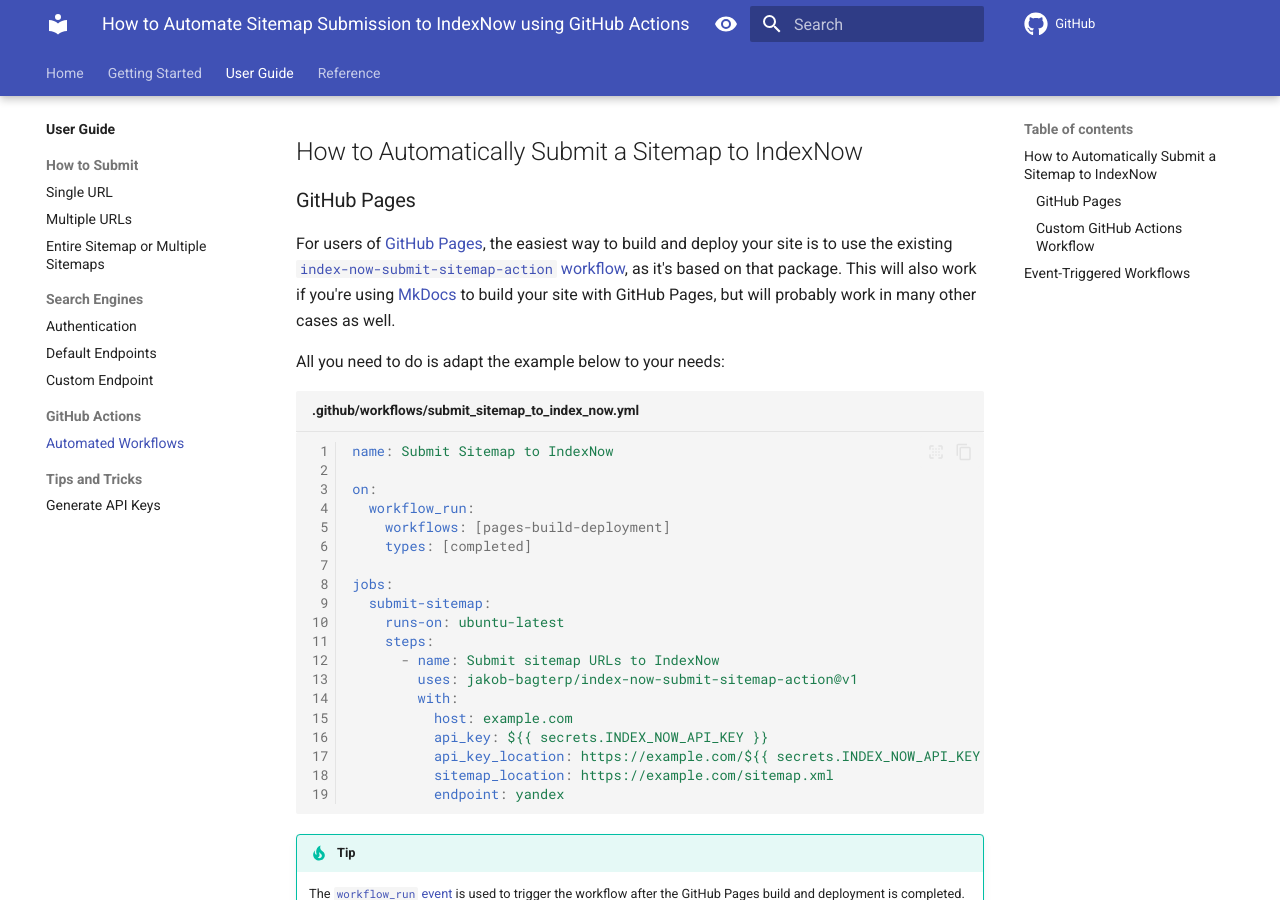
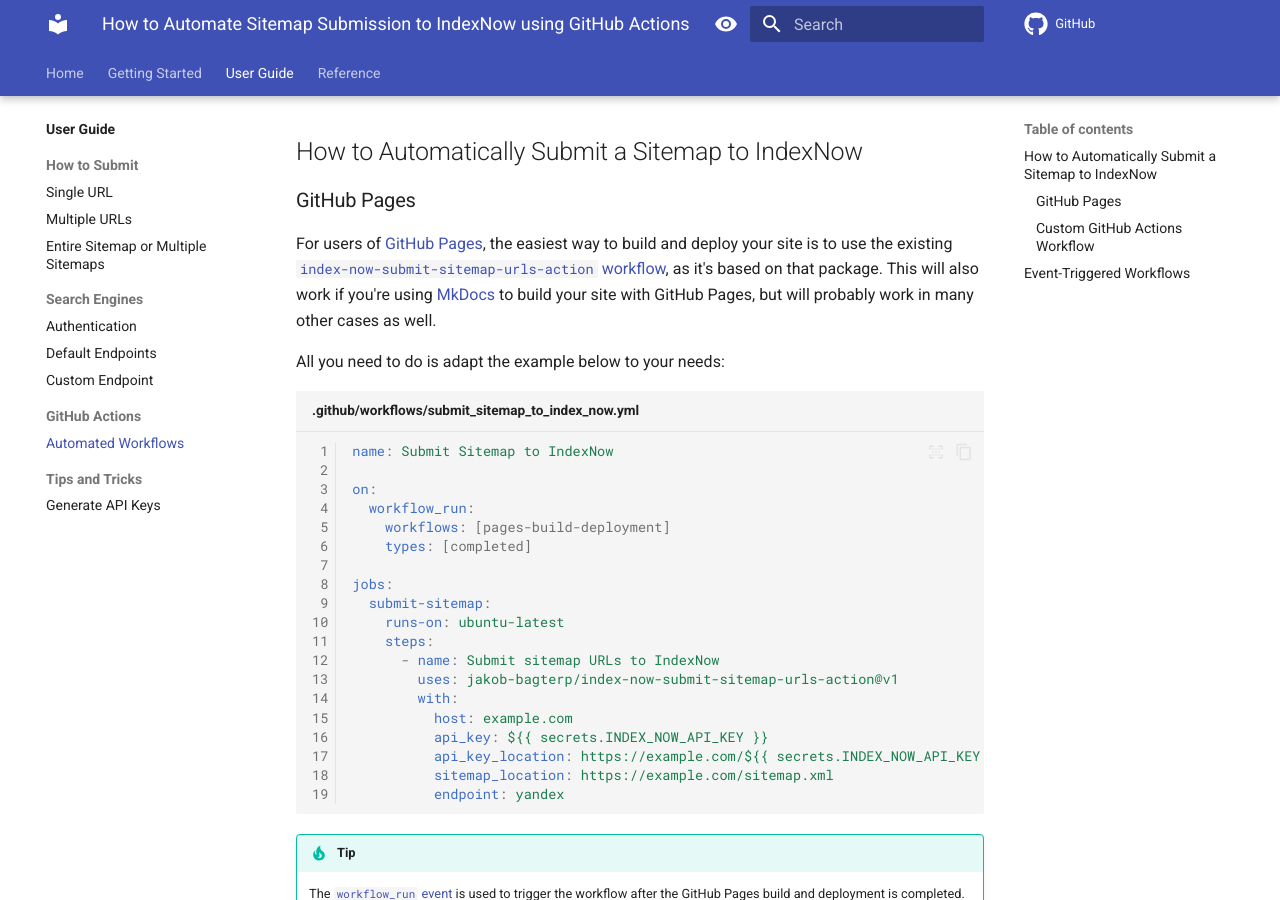
Before and after one commit to jakob-bagterp/index-now-for-python, an MkDocs documentation site: the page built from docs/user-guide/github-actions/automated-workflows.md, in a window 1280 px wide and 900 px high, scrolled down 291 px. Built offline with MkDocs 1.6.1 and Material for MkDocs 9.7.7, drawn with Linux system fonts in a browser that asks for light colours; comment, search, counter and statistics services are not loaded; the version menu is left out.

Commit message:
Rename action from "index-now-submit-sitemap-action" to "index-now-submit-sitemap-urls-action" following renamed repo.

```diff
--- a/docs/user-guide/github-actions/automated-workflows.md
+++ b/docs/user-guide/github-actions/automated-workflows.md
@@ -11,7 +11,7 @@
 
 ## How to Automatically Submit a Sitemap to IndexNow
 ### GitHub Pages
-For users of [GitHub Pages](https://pages.github.com), the easiest way to build and deploy your site is to use the existing [`index-now-submit-sitemap-action` workflow](https://github.com/marketplace/actions/index-now-submit-sitemap-action), as it's based on that package. This will also work if you're using [MkDocs](https://www.mkdocs.org) to build your site with GitHub Pages, but will probably work in many other cases as well.
+For users of [GitHub Pages](https://pages.github.com), the easiest way to build and deploy your site is to use the existing [`index-now-submit-sitemap-urls-action` workflow](https://github.com/marketplace/actions/index-now-submit-sitemap-urls-action), as it's based on that package. This will also work if you're using [MkDocs](https://www.mkdocs.org) to build your site with GitHub Pages, but will probably work in many other cases as well.
 
 All you need to do is adapt the example below to your needs:
 
@@ -28,7 +28,7 @@
     runs-on: ubuntu-latest
     steps:
       - name: Submit sitemap URLs to IndexNow
-        uses: jakob-bagterp/index-now-submit-sitemap-action@v1
+        uses: jakob-bagterp/index-now-submit-sitemap-urls-action@v1
         with:
           host: example.com
           api_key: ${{ secrets.INDEX_NOW_API_KEY }}
```
Also changed, not shown: 1 other file.
